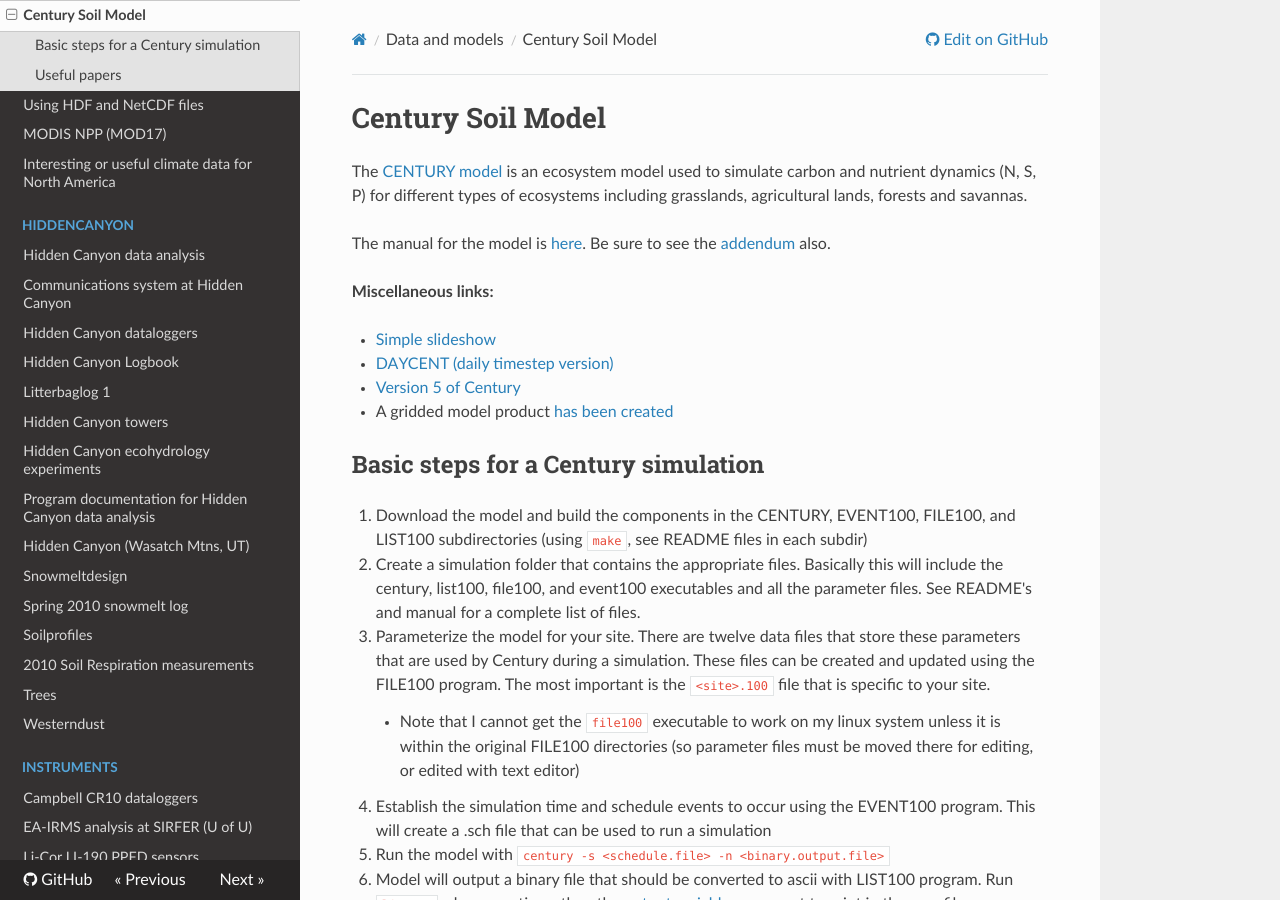
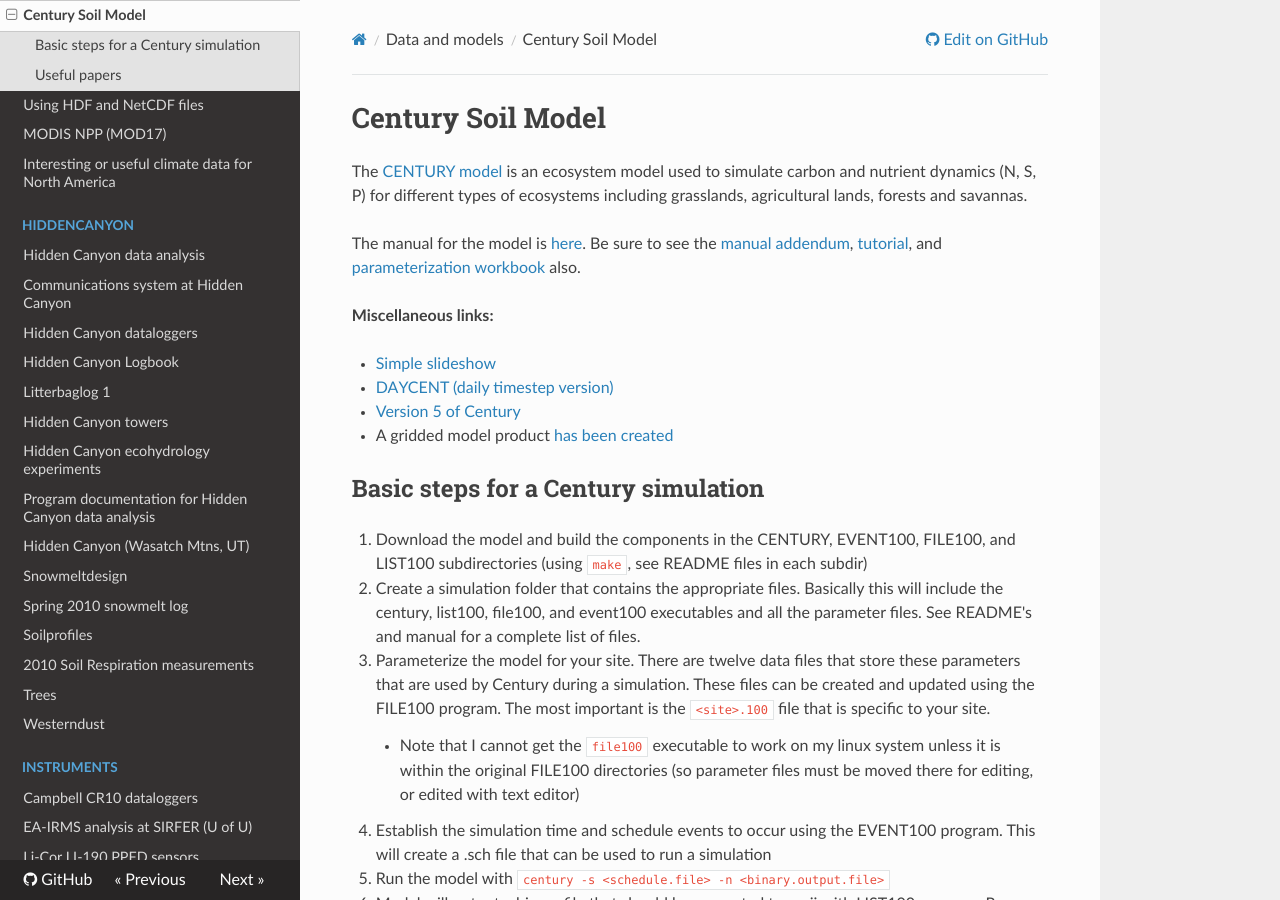
Before and after one commit to gremau/EarthSciNotebook, an MkDocs documentation site: the page built from docs/data_and_models/century_soil.md, in a window 1280 px wide and 900 px high. Built offline with MkDocs 1.6.1, drawn with Linux system fonts in a browser that asks for light colours; nearby versions of some CDN libraries.

Commit message:
Minor changes

```diff
--- a/docs/data_and_models/century_soil.md
+++ b/docs/data_and_models/century_soil.md
@@ -2,7 +2,7 @@
 
 The [CENTURY model](https://www.nrel.colostate.edu/projects/century/) is an ecosystem model used to simulate carbon and nutrient dynamics (N, S, P) for different types of ecosystems including grasslands, agricultural lands, forests and savannas.
 
-The manual for the model is [here](https://www.nrel.colostate.edu/projects/century/MANUAL/html_manual/man96.html). Be sure to see the [addendum](http://www.nrel.colostate.edu/projects/century/MANUAL/html_manual/man96.html#ADDENDUM) also.
+The manual for the model is [here](https://www.nrel.colostate.edu/projects/century/MANUAL/html_manual/man96.html). Be sure to see the [manual addendum](http://www.nrel.colostate.edu/projects/century/MANUAL/html_manual/man96.html#ADDENDUM), [tutorial](http://www.nrel.colostate.edu/projects/century/century_tutorial.pdf), and [parameterization workbook](http://www.nrel.colostate.edu/projects/century/CENTURY%20Parameterization%20Workbook.pdf) also.
 
 **Miscellaneous links:**
 
```
